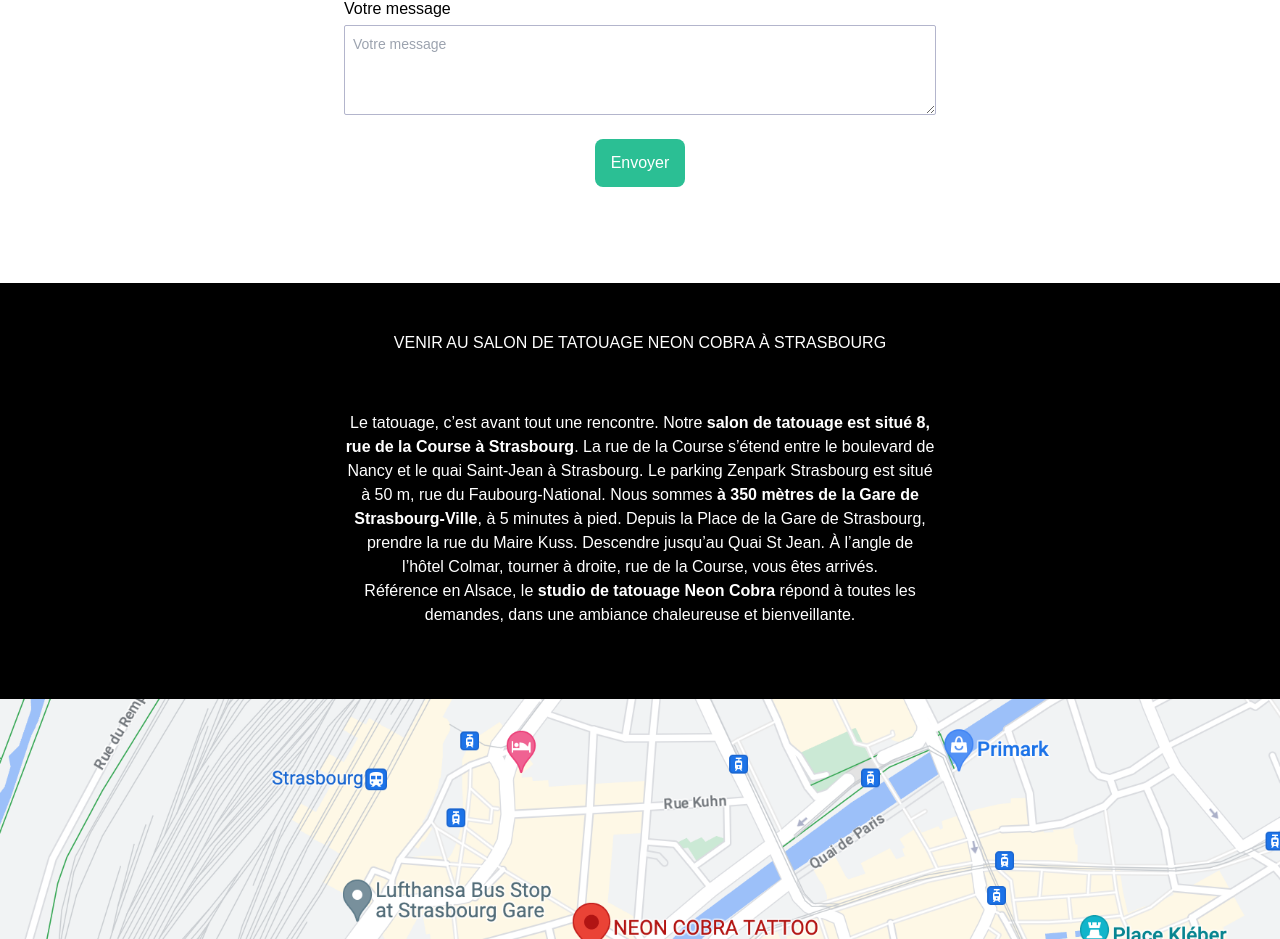
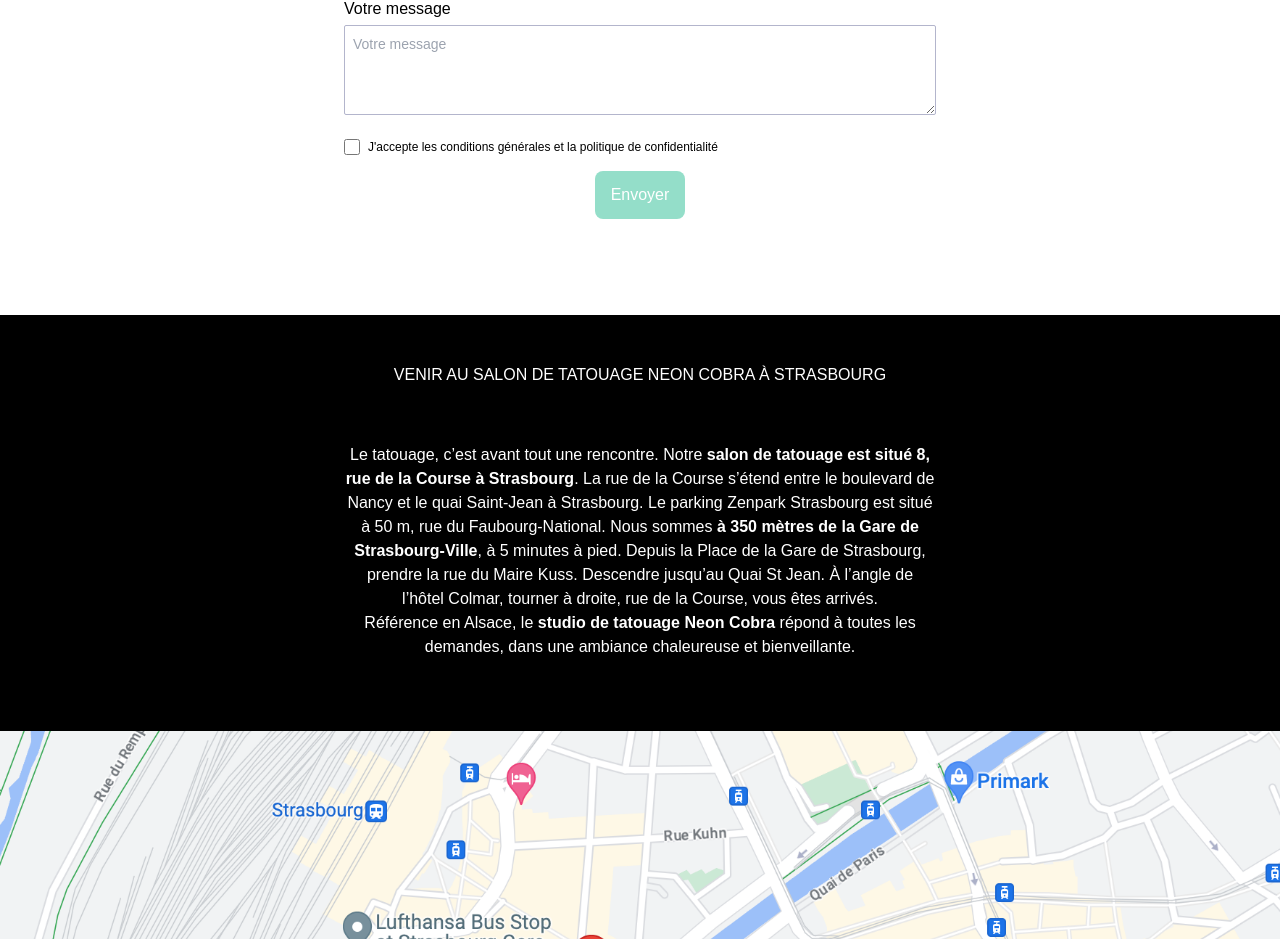
Before and after one commit to StefanHyde/NCT, a Next.js app: page / in a window 1280 px wide. Shown: the part 4714-5653 px from the top of the page. Built offline with nearby package versions, Linux system fonts and the light colour scheme.

Commit message:
Finish RGPD

```diff
--- a/components/contact/index.js
+++ b/components/contact/index.js
@@ -1,11 +1,16 @@
-import {useForm} from "react-hook-form";
+import {useForm, Controller} from "react-hook-form";
 import {useState} from "react";
+import Link from "next/link";
 
 export default function Contact() {
-    const {register, handleSubmit,reset, formState: {errors},} = useForm()
+    const {register, handleSubmit,reset, control,formState, formState: {errors},} = useForm()
 
     const [isLoading, setIsLoading] = useState(false);
     const [isSended, setIsSended] = useState(false);
+
+    const { isSubmitting } = formState;
+
+
     const onSubmitHandler = async (data) => {
        if(!isLoading) {
            setIsLoading(true);
@@ -100,10 +105,25 @@ export default function Contact() {
                     ></textarea>
                     {errors.message && <p className="text-secondary-500 text-xs pt-1">Veuillez renseigner votre message</p>}
                 </label>
+
+                <Controller
+                    name="rgpd"
+                    control={control}
+                    defaultValue={false}
+                    rules={{ required: true }}
+                    render={({ field }) => (
+                        <label className="flex pb-4">
+                            <input type="checkbox" className="w-4 h-4"  {...field} />
+                             <Link href={'/rgpd'} className="ml-2 font-light text-xs hover:underline">J'accepte les conditions générales et la politique de confidentialité</Link>
+                        </label>
+                    )}
+                />
+
                 <div className="mb-6 flex justify-center">
                     {!isLoading && <button
                         type="submit"
-                        className="flex items-center h-12 p-4 text-white bg-primary-500 rounded-lg text-neutrals-0  hover:bg-primary-600 ease-in-out duration-500"
+                        disabled={!formState.isValid || isSubmitting}
+                        className={`flex items-center h-12 p-4 text-white bg-primary-500 rounded-lg text-neutrals-0  hover:bg-primary-600 ease-in-out duration-500 ${!formState.isValid || isSubmitting ? 'opacity-50 cursor-not-allowed' : ''}`}
                     >
                         Envoyer
                     </button>}
--- a/pages/rgpd/index.js
+++ b/pages/rgpd/index.js
@@ -1,4 +1,5 @@
 import Head from 'next/head';
+import Link from "next/link";
 
 export default function RGPDPage() {
     return (
@@ -21,14 +22,14 @@ export default function RGPDPage() {
 
                     <h2 className="font-poppins text-lg uppercase">Collecte des données personnelles</h2>
                     <p>Nous collectons les données personnelles suivantes :</p>
-                    <ul>
+                    <ul className="list-disc pl-8">
                         <li>Nom</li>
                         <li>Adresse e-mail</li>
                     </ul>
 
                     <h2 className="font-poppins text-lg uppercase">Utilisation des données personnelles</h2>
                     <p>Les données personnelles collectées sont utilisées pour :</p>
-                    <ul>
+                    <ul className="list-disc pl-8">
                         <li>Répondre aux demandes des utilisateurs</li>
                         <li>Améliorer notre site web</li>
                         <li>Envoyer des newsletters et des communications marketing</li>
@@ -44,7 +45,7 @@ export default function RGPDPage() {
 
                     <h2 className="font-poppins text-lg uppercase">Droits des utilisateurs</h2>
                     <p>Les utilisateurs ont les droits suivants concernant leurs données personnelles :</p>
-                    <ul>
+                    <ul className="list-disc pl-8">
                         <li>Droit d'accès</li>
                         <li>Droit de rectification</li>
                         <li>Droit à l'effacement</li>
@@ -59,7 +60,7 @@ export default function RGPDPage() {
 
                     <h2 className="font-poppins text-lg uppercase">Contact</h2>
                     <p>Pour toute question ou demande concernant notre politique de confidentialité, veuillez nous
-                        contacter à l'adresse suivante : neoncobratattoo@gmail.com</p>
+                        contacter à l'adresse suivante : <Link href={"mailto:neoncobratattoo@gmail.com"} className="hover:text-primary-500 ease-in-out duration-300">neoncobratattoo@gmail.com</Link></p>
                 </div>
             </div>
         </>
```
